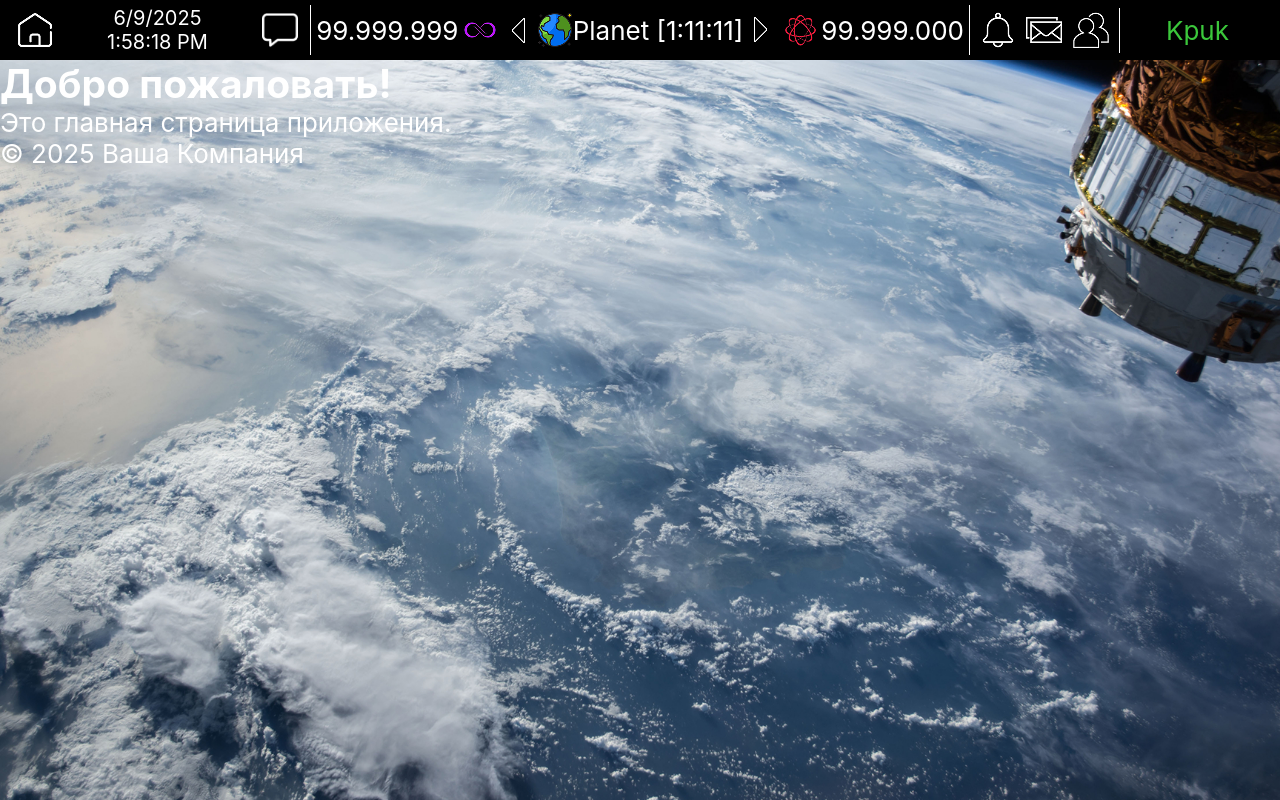
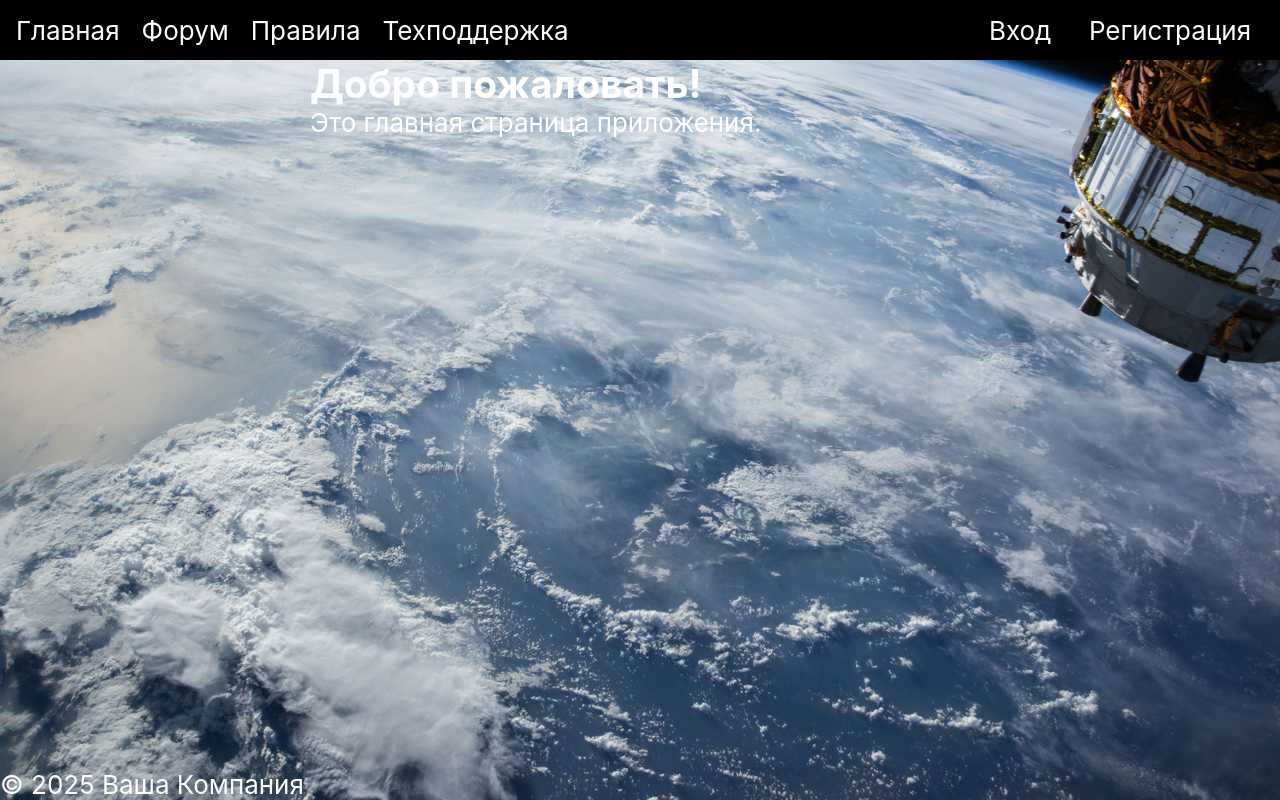
Before and after one commit to AJleKceuKpuk/necora-frontend, a React (Create React App) app: page / in a window 1280 px wide. Built offline with nearby package versions, Linux system fonts and the light colour scheme.

Commit message:
v0.08 start main

```diff
--- a/src/components/Header/css/header-center.css
+++ b/src/components/Header/css/header-center.css
@@ -110,3 +110,7 @@
     display: flex;
     align-items: center;
 }
+
+.planet{
+    font-size: 20px;
+}
--- /dev/null
+++ b/src/components/Main/Main.jsx
@@ -0,0 +1,23 @@
+import React, { Component } from 'react'
+import { Outlet } from 'react-router-dom';
+import "./css/main.css";
+
+const Main  = ({game, isAuthenticated}) => {
+
+
+
+
+
+    return (
+    <main className='main main-start-page'>
+        <div className='main-left'></div>
+        <div className='main-center'>
+            <Outlet />
+        </div>
+        <div className='main-right'></div>
+
+    </main>
+    )
+  }
+
+export default Main;
--- /dev/null
+++ b/src/components/Main/css/main.css
@@ -0,0 +1,18 @@
+
+.main {
+  flex-grow: 1;
+  overflow: auto; /* если нужно прокручивать содержимое main */
+
+
+  display: grid;
+  grid-template-columns: minmax(200px, 300px) 1fr minmax(200px, 300px);
+  padding: 0px 10px;
+}
+
+.main-left.game{
+    background-color: bisque;
+}
+
+.main-right.game{
+    background-color: blue;
+}
--- a/src/layouts/Body.jsx
+++ b/src/layouts/Body.jsx
@@ -1,21 +1,18 @@
 // src/layouts/Body.jsx
 import { useState } from 'react';
-import { Outlet } from 'react-router-dom';
 import Header from '../components/Header/Header';
 import Footer from '../components/Footer/Footer';
+import Main from '../components/Main/Main';
 
 const Body = () => {
 
-  const [game, setGame] = useState(true);
-  const [isAuthenticated, setIsAuthenticated] = useState(true);
+  const [game, setGame] = useState(false);
+  const [isAuthenticated, setIsAuthenticated] = useState(false);
 
   return (
     <div className="body">
       <Header game={game} isAuthenticated={isAuthenticated} />
-      <main>
-
-        <Outlet />
-      </main>
+      <Main />
       <Footer />
     </div>
   );
--- a/src/styles/body.css
+++ b/src/styles/body.css
@@ -20,3 +20,9 @@ body {
   background-repeat: no-repeat;
   background-position: center;
 }
+
+.body{
+  display: flex;
+  flex-direction: column;
+  min-height: 100vh;
+}
```
